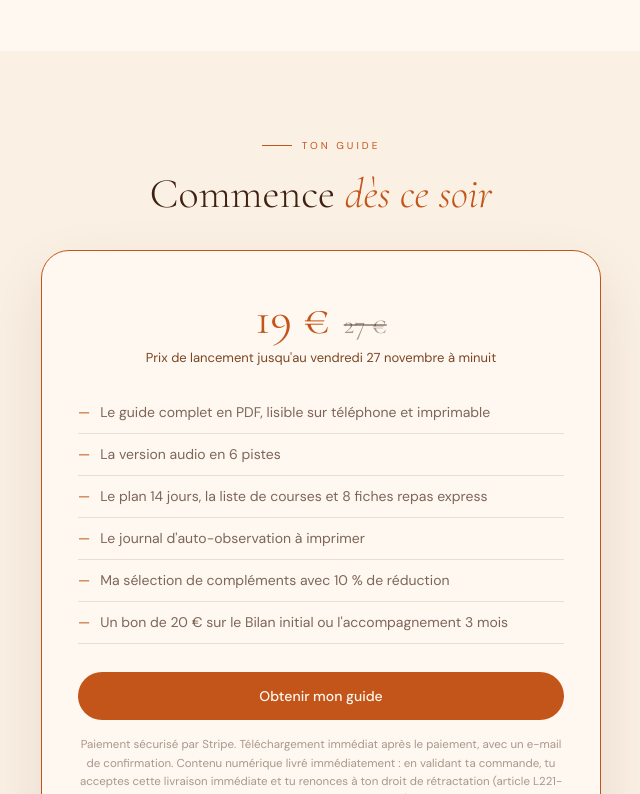
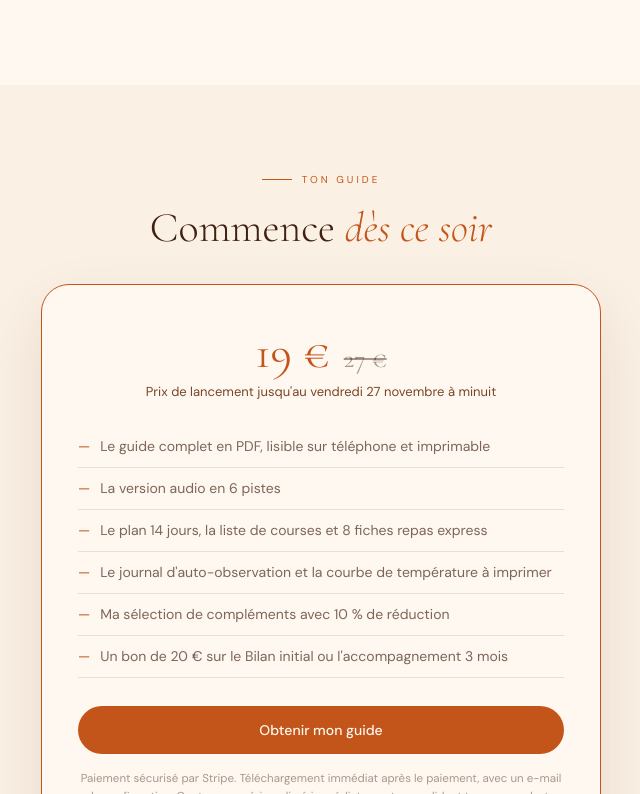
Before and after one commit to lamenaturo/-meije-naturo-site, a plain HTML site: page guide-sopk.html in a window 1280 px wide. Shown: the part 3875-4669 px from the top of the page, without its empty margins (319-959 px from the left). Drawn offline with nearby package versions, Linux system fonts and the light colour scheme.

Commit message:
Guide : repas à 30 g de protéines, courbe de température
Co-Authored-By: Claude Opus 5.5 <noreply@anthropic.com>
Claude-Session: https://claude.ai/code/session_01BNzQ1pCi7kaSSes7C4wJak

```diff
--- a/guide-sopk.html
+++ b/guide-sopk.html
@@ -313,6 +313,7 @@
         <ul>
           <li>La grille quotidienne : énergie, fringales, digestion, sommeil</li>
           <li>Apprendre à lire ta glaire cervicale</li>
+          <li>Ta courbe de température, avec la grille à imprimer</li>
           <li>Le point à J7 et ton bilan à J14</li>
         </ul>
       </div>
@@ -362,7 +363,7 @@
         <li>Le guide complet en PDF, lisible sur téléphone et imprimable</li>
         <li>La version audio en 6 pistes</li>
         <li>Le plan 14 jours, la liste de courses et 8 fiches repas express</li>
-        <li>Le journal d'auto-observation à imprimer</li>
+        <li>Le journal d'auto-observation et la courbe de température à imprimer</li>
         <li>Ma sélection de compléments avec 10 % de réduction</li>
         <li>Un bon de 20 € sur le Bilan initial ou l'accompagnement 3 mois</li>
       </ul>
```
Also changed, not shown: 1 other file.
